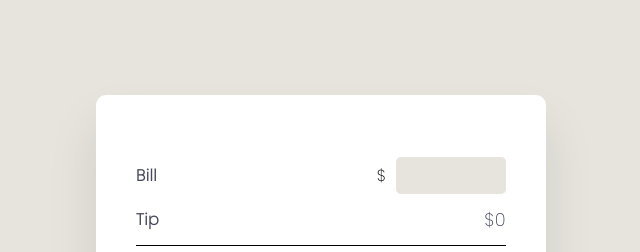
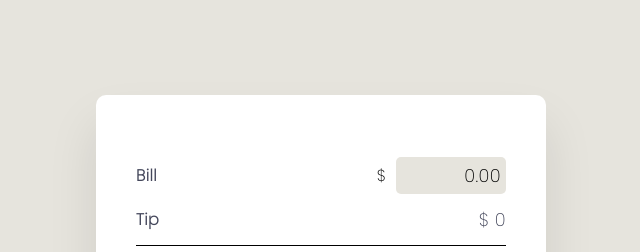
Before and after one commit to Ed-ward239/Project, a plain HTML site: page src/index.html in a window 1280 px wide. Shown: the top 252 px of the page, 319-959 px from the left. Drawn offline with Linux system fonts and the light colour scheme.

Commit message:
Update index.html

```diff
--- a/src/index.html
+++ b/src/index.html
@@ -19,7 +19,7 @@
                 </label>
                 <span style = "position:relative; left:105px;" >$</span>
                 <div class="input-box">
-                    <input type="number" value="" id="bill" class="val">
+                    <input type="number" value="0" id="bill" class="val">
                 </div>
             </div>
             <div class="wrapper">
```
